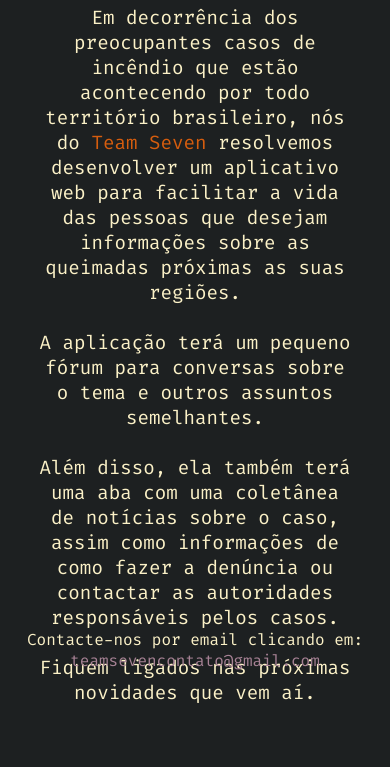
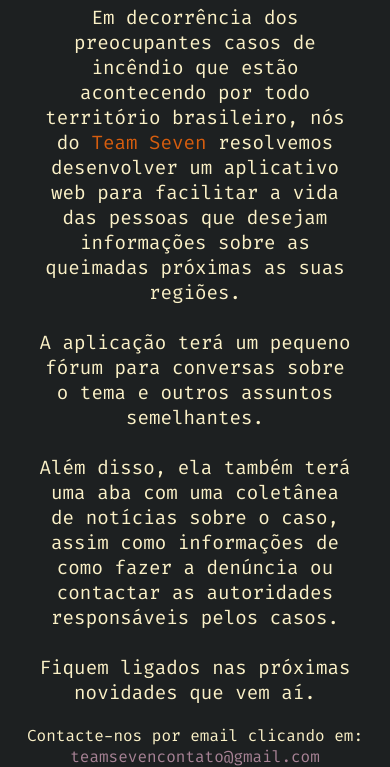
Before and after one commit to pecodigos/sos-queimadas-banner, a plain HTML site: page index.html in a window 390 px wide. Shown: the part 156-923 px from the top of the page. Before the commit the page ends 881 px from the top, so only its background shows below. Drawn offline with Linux system fonts and the light colour scheme.

Commit message:
Adicionando media query - Corrigido footer

```diff
--- a/assets/styles.css
+++ b/assets/styles.css
@@ -101,3 +101,9 @@ body {
     text-align: left;
     padding-left: 5%;
 }
+
+@media (max-width: 425px) {
+    .footer {
+        position: unset;
+    }
+}
```
